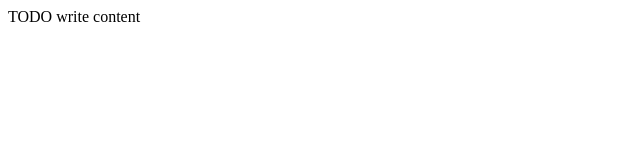
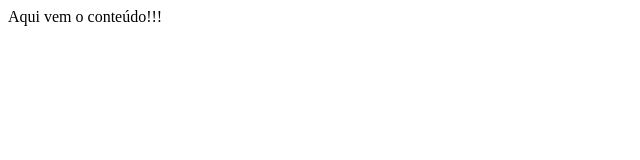
Before and after one commit to raphichu/RCSoftware, a website: page Sistema/public_html/index.html in a window 1280 px wide. Shown: the full height of the page, 0-640 px from the left. Drawn offline with Linux system fonts and the light colour scheme.

Commit message:
Change index

```diff
--- a/Sistema/public_html/index.html
+++ b/Sistema/public_html/index.html
@@ -6,11 +6,11 @@
 -->
 <html>
     <head>
-        <title>TODO supply a title</title>
+        <title>RC Assessoria Imobiliária - Software 1.0b</title>
         <meta charset="UTF-8">
         <meta name="viewport" content="width=device-width, initial-scale=1.0">
     </head>
     <body>
-        <div>TODO write content</div>
+        <div>Aqui vem o conteúdo!!!</div>
     </body>
 </html>
```
